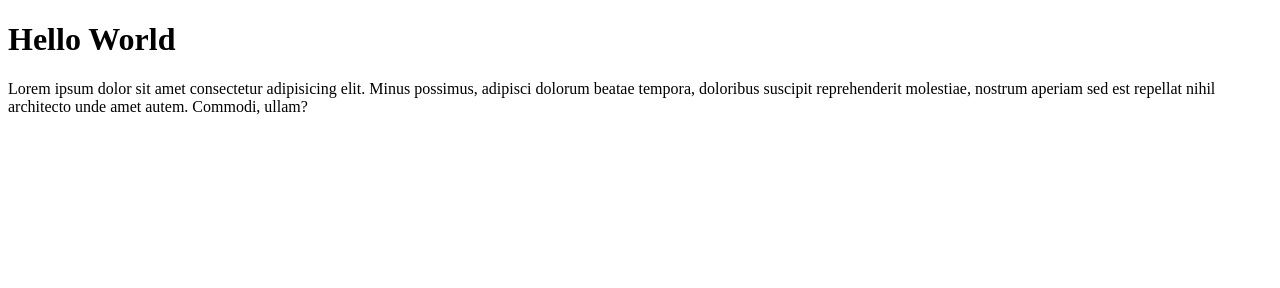
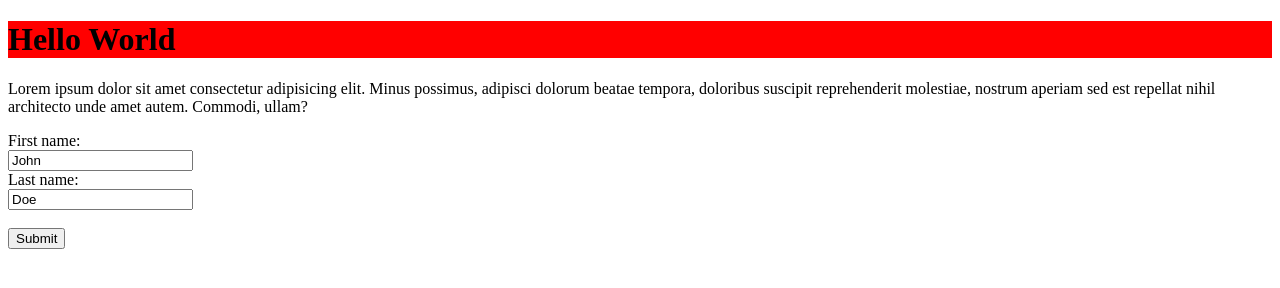
Before and after one commit to VladimirShalamanov/Branching-Demo, a plain HTML site: page index.html in a window 1280 px wide. Drawn offline with Linux system fonts and the light colour scheme.

Commit message:
Added link to styles

```diff
--- a/index.html
+++ b/index.html
@@ -5,6 +5,7 @@
     <meta charset="UTF-8">
     <meta http-equiv="X-UA-Compatible" content="IE=edge">
     <meta name="viewport" content="width=device-width, initial-scale=1.0">
+    <link rel="stylesheet" href="./styles.css">
     <title>Hello World</title>
 </head>
 
@@ -15,6 +16,13 @@
             doloribus suscipit reprehenderit molestiae, nostrum aperiam sed est repellat nihil architecto unde amet
             autem. Commodi, ullam?</p>
     </div>
+    <form action="/action_page.php">
+        <label for="fname">First name:</label><br>
+        <input type="text" id="fname" name="fname" value="John"><br>
+        <label for="lname">Last name:</label><br>
+        <input type="text" id="lname" name="lname" value="Doe"><br><br>
+        <input type="submit" value="Submit">
+    </form>
 </body>
 
 </html>
```
